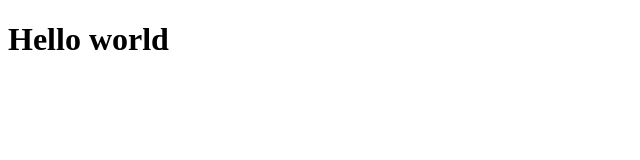
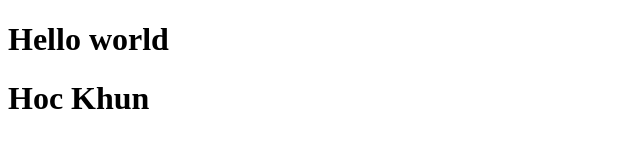
Before and after one commit to AceGnuh/Cong-nghe-phan-mem, a plain HTML site: page index.html in a window 1280 px wide. Shown: the whole page, without its empty margins (0-640 px from the left). Drawn offline with Linux system fonts and the light colour scheme.

Commit message:
Update index.html
add Hoc Khun

```diff
--- a/index.html
+++ b/index.html
@@ -8,5 +8,6 @@
 </head>
 <body>
     <h1>Hello world</h1>
+    <h1>Hoc Khun</h1>
 </body>
 </html>
```
